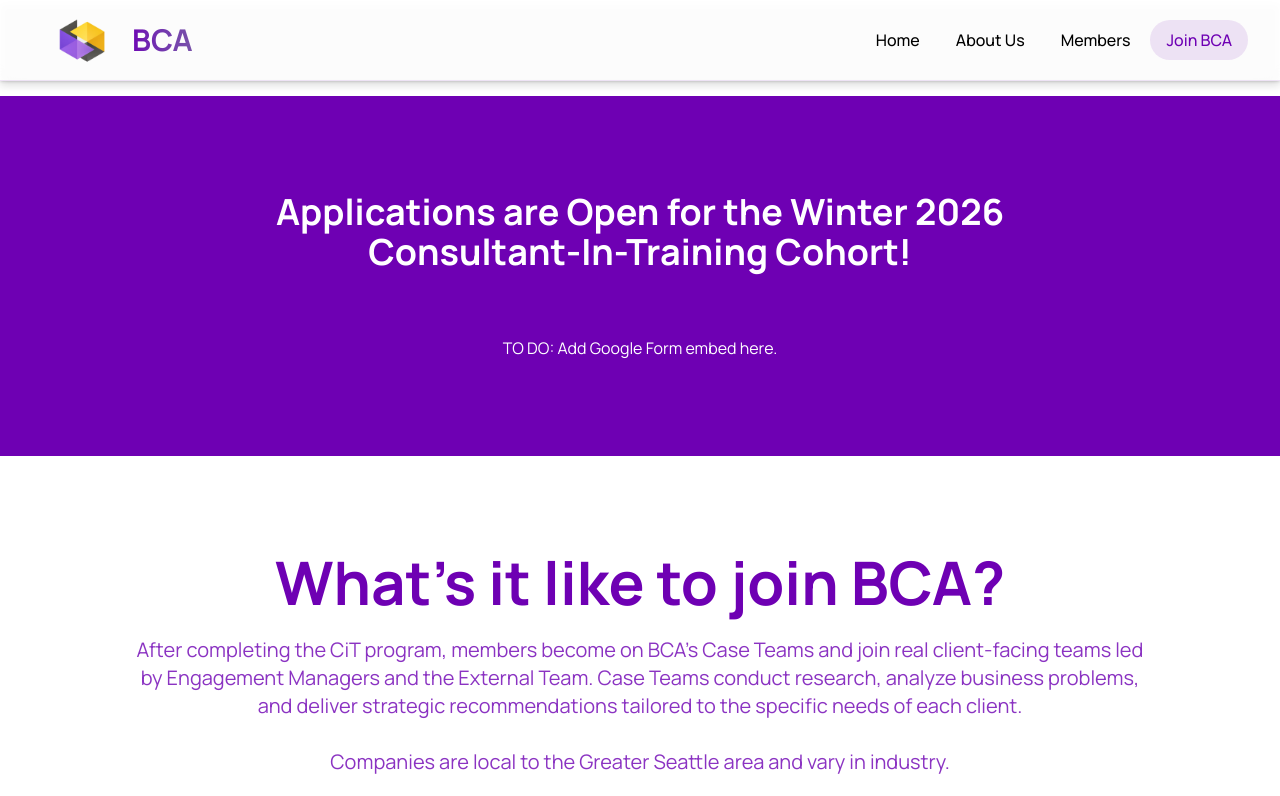
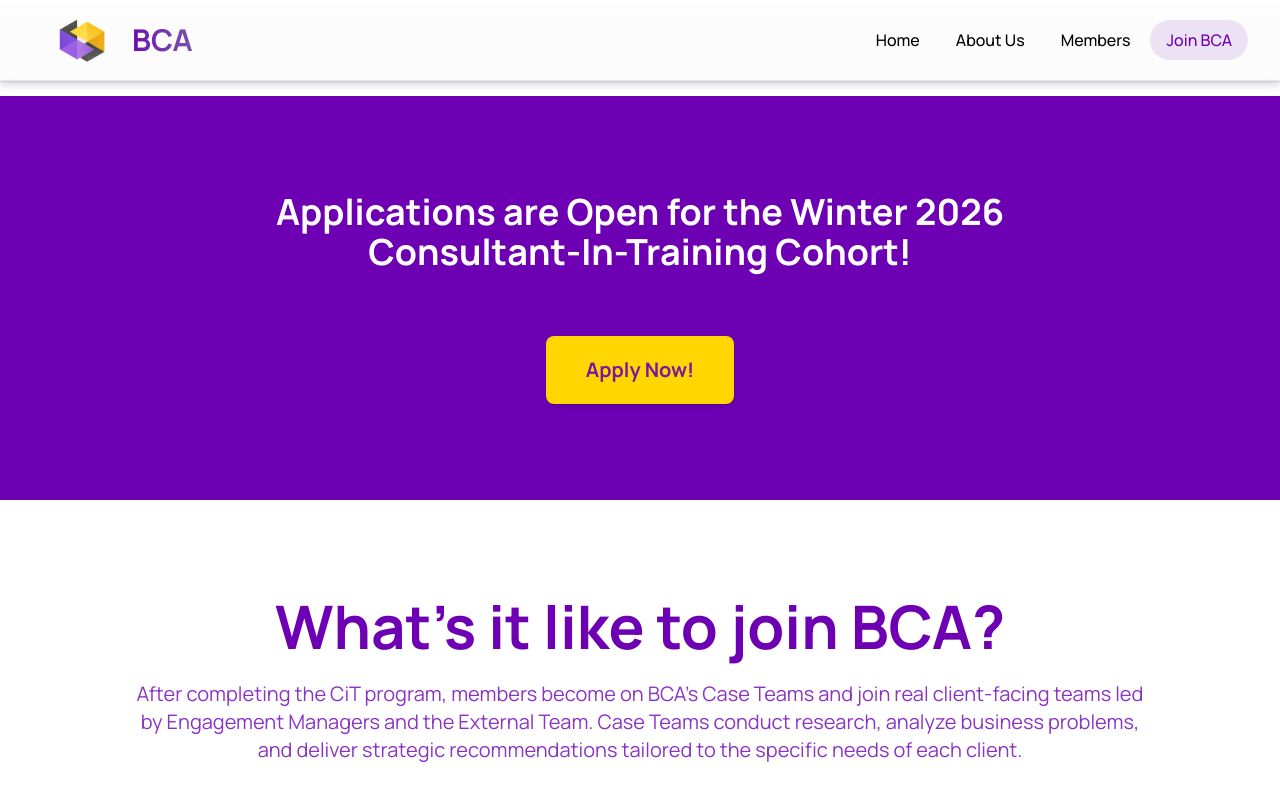
Before and after one commit to KhushMG/bca-website, a Next.js app: page /join in a window 1280 px wide. Shown: the top 796 px of the page. Built offline with nearby package versions, Linux system fonts and the light colour scheme.

Commit message:
Application link embedded

```diff
--- a/app/join/page.tsx
+++ b/app/join/page.tsx
@@ -1,3 +1,5 @@
+import Link from "next/link";
+
 export default function JoinPage() {
   return (
     <div className="pt-24">
@@ -10,7 +12,15 @@ export default function JoinPage() {
 
           <div className="flex flex-col md:flex-row items-center justify-center gap-4 md:gap-6">
             <div className="flex flex-col items-center text-white">
-              {"TO DO: Add Google Form embed here."}
+              <Link
+              href="https://docs.google.com/forms/d/e/1FAIpQLSev6fh5kxjZ0crLx0PRwBsXOWgMFztg9PIZGL1Vgf8OFkq0_A/viewform?fbclid=PAZXh0bgNhZW0CMTEAc3J0YwZhcHBfaWQMMjU2MjgxMDQwNTU4AAGntX5WGP5km9qN0BZ5kJOAg29KXAevXbBTXLc4olbWrCAxMj0joo_r-RamXB8_aem_hcafdU5L_koYQxAwe0RWAw"
+              target="_blank">
+                <button className="px-10 py-5 bg-gold text-purple/90 font-semibold rounded-lg hover:bg-gold/90 transition-all shadow-md hover:shadow-md hover:cursor-pointer hover:scale-105">
+                  <span className="text-xl font-heading font-bold">
+                    Apply Now!
+                  </span>
+                </button>
+              </Link>
             </div>
           </div>
         </div>
```
